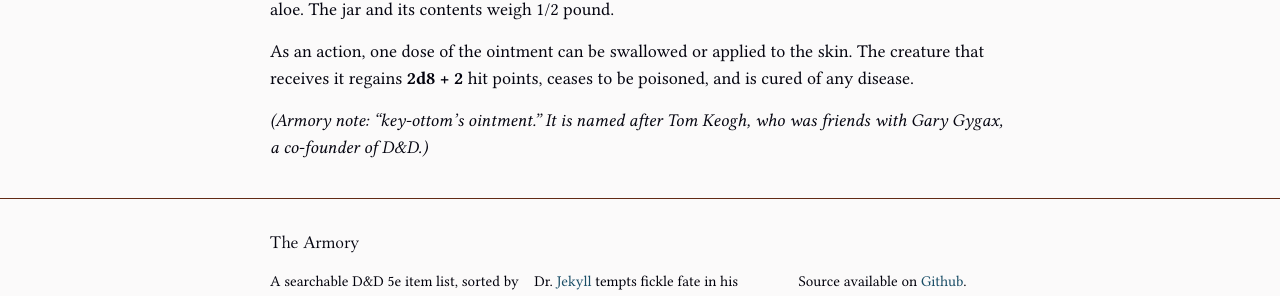
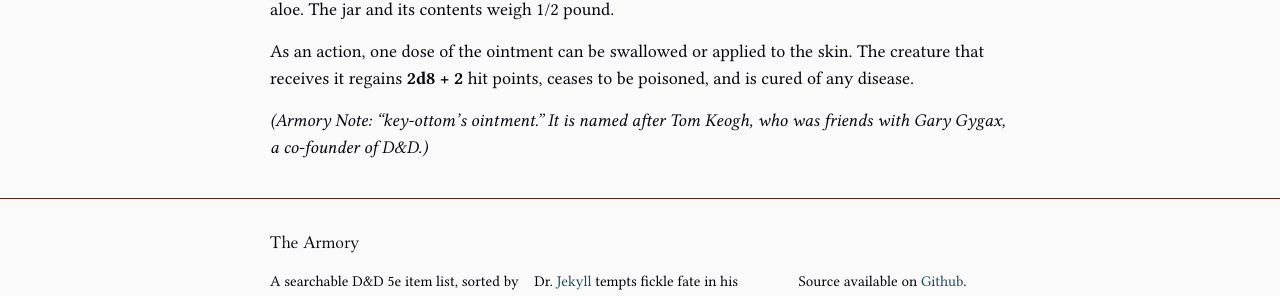
Before and after one commit to Traneptora/armory, a Jekyll site: the page built from _posts/2026-09-05-keoghtoms-ointment.markdown, in a window 1280 px wide. Shown: the part 311-607 px from the top of the page. Built offline with Jekyll 4.4.1, drawn with Linux system fonts in a browser that asks for light colours.

```diff
--- a/_posts/2026-09-05-keoghtoms-ointment.markdown
+++ b/_posts/2026-09-05-keoghtoms-ointment.markdown
@@ -11,4 +11,4 @@ This glass jar, 3 inches in diameter, contains **1d4 + 1** doses of a thick mixt
 
 As an action, one dose of the ointment can be swallowed or applied to the skin. The creature that receives it regains **2d8 + 2** hit points, ceases to be poisoned, and is cured of any disease.
 
-*(Armory note: “key-ottom's ointment.” It is named after Tom Keogh, who was friends with Gary Gygax, a co-founder of D&D.)*
+*(Armory Note: “key-ottom’s ointment.” It is named after Tom Keogh, who was friends with Gary Gygax, a co-founder of D&D.)*
```
